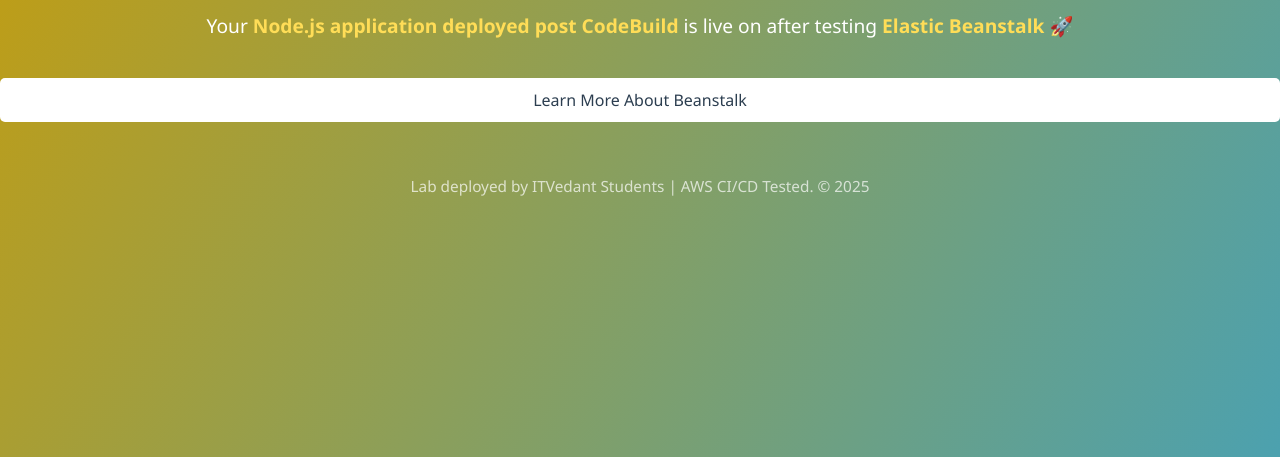
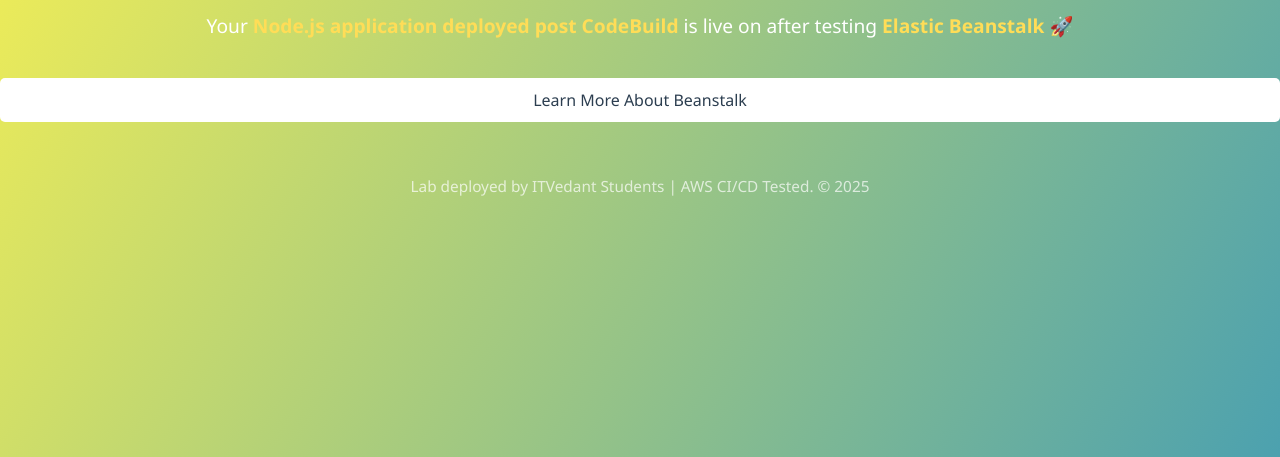
Before and after one commit to cg-prasad/blue-app, a website: page index.html in a window 1280 px wide. Shown: the part 343-800 px from the top of the page. Drawn offline with Linux system fonts and the light colour scheme.

Commit message:
Update index.html
BG color changed to #FFF44F

```diff
--- a/index.html
+++ b/index.html
@@ -8,7 +8,7 @@
     body {
       margin: 0;
       font-family: 'Segoe UI', sans-serif;
-      background: linear-gradient(120deg, #CB9D06, #4ca1af);
+      background: linear-gradient(120deg, #FFF44F, #4ca1af);
       color: #fff;
       text-align: center;
       display: flex;
```
